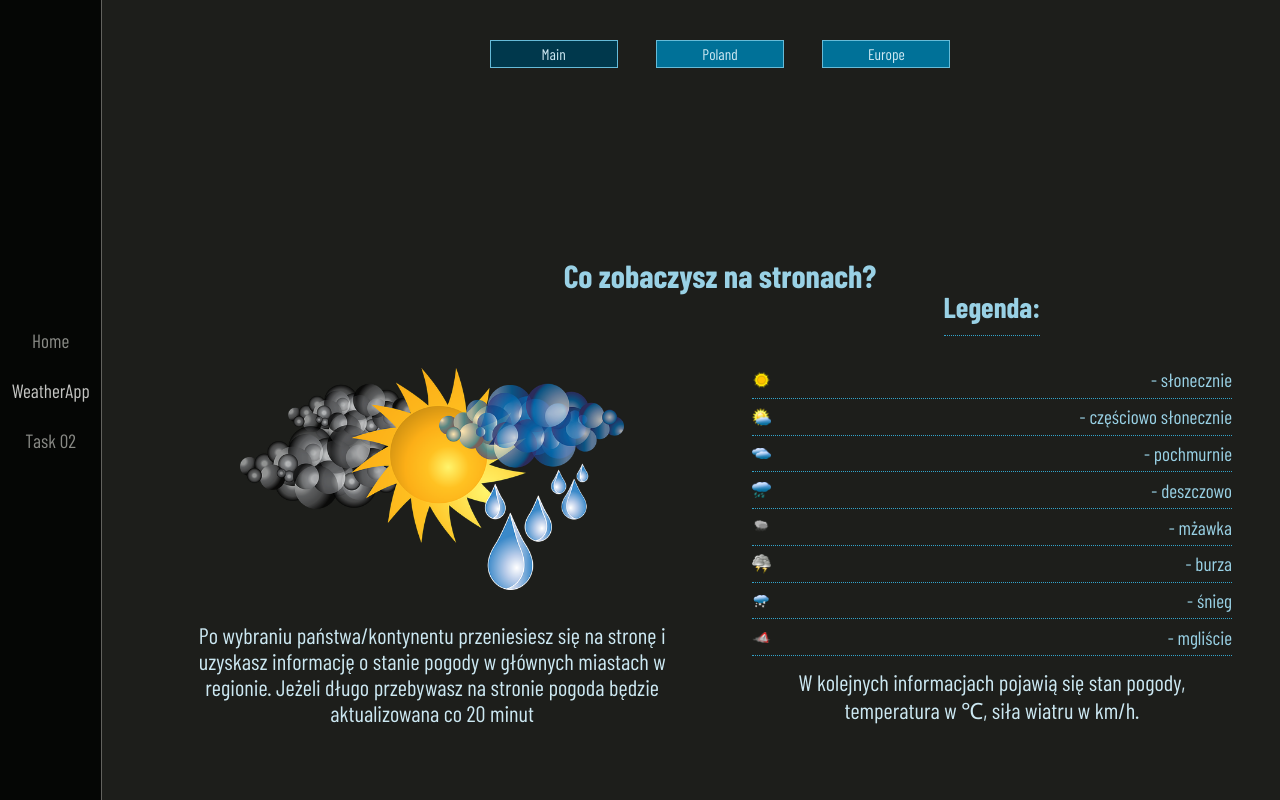
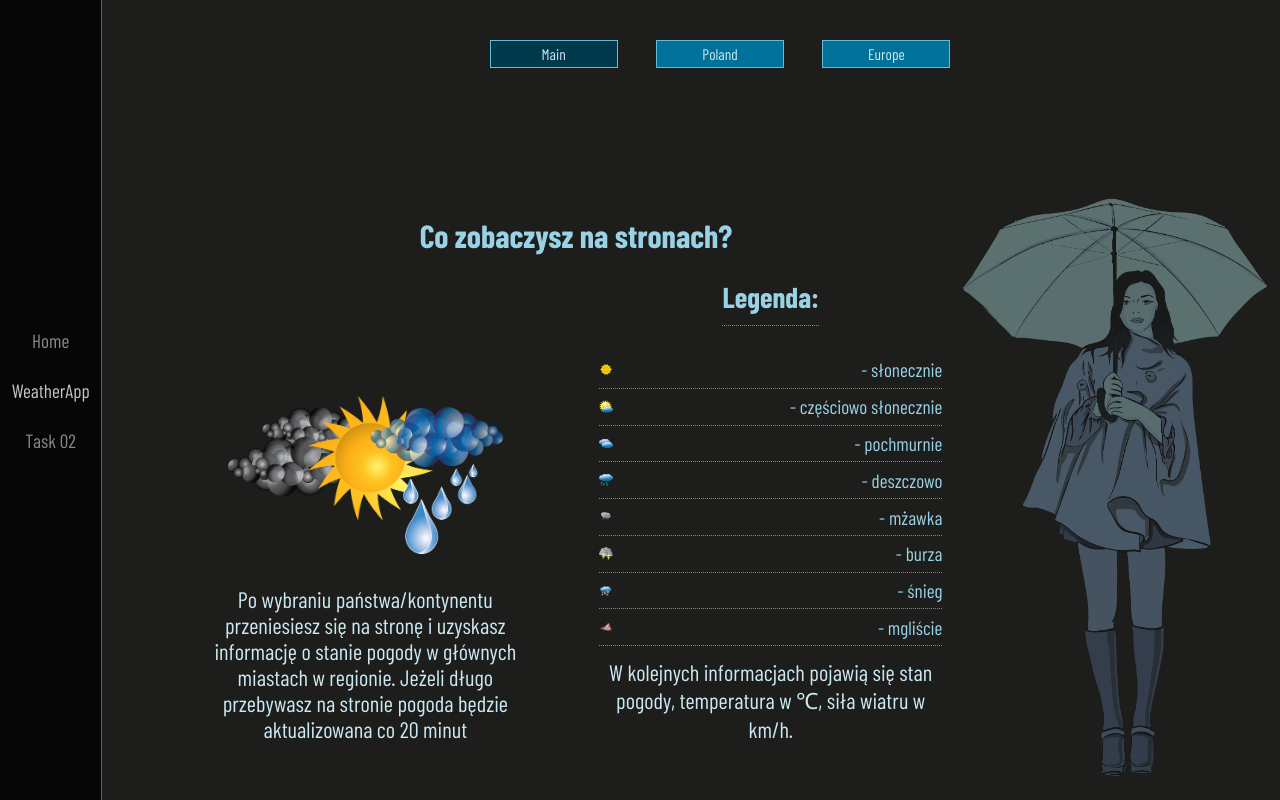
Before and after one commit to Scorpion19702022/01_REACT_VARIOUS_PROJECTS, a React (Create React App) app: page /WeatherApp in a window 1280 px wide. Built offline with nearby package versions, Linux system fonts and the light colour scheme; a web font is replaced by a local one.

Commit message:
added all image for background

```diff
--- a/src/Components/WeatherApp/EuropeWeather.module.css
+++ b/src/Components/WeatherApp/EuropeWeather.module.css
@@ -287,6 +287,10 @@
 	font-weight: 400;
 }
 
+.back_img {
+	display: none;
+}
+
 @media (min-width: 767.98px) {
 	.wrapper {
 		padding-left: 10em;
@@ -391,4 +395,14 @@
 		font-size: 1.1em;
 		font-weight: 700;
 	}
+
+	.back_img {
+		display: block;
+		position: absolute;
+		bottom: 3%;
+		right: 1%;
+		width: 26%;
+		object-fit: cover;
+		opacity: 0.4;
+	}
 }
--- a/src/Components/WeatherApp/EuropeWeather.tsx
+++ b/src/Components/WeatherApp/EuropeWeather.tsx
@@ -10,6 +10,8 @@ import Thunder from './assets/thunderstorm.png'
 import Drizzle from './assets/drizzle.png'
 import Fog from './assets/fog.png'
 import Snow from './assets/snow.png'
+
+import WomanWeather from './assets/back2.png'
 
 import styles from './EuropeWeather.module.css'
 
@@ -82,6 +84,7 @@ const EuropeWeather = () => {
 			</div>
 			<div className={styles.box_content}>
 				<h4 className={styles.count}>Aktualizacja pogody za {refresh} min.</h4>
+				<img className={styles.back_img} src={WomanWeather} alt='woman weather' />
 				<div className={styles.box_map}>
 					<img className={styles.img_europe_map} src={EuropeMap} alt='' />
 				</div>
--- a/src/Components/WeatherApp/PolandWeather.module.css
+++ b/src/Components/WeatherApp/PolandWeather.module.css
@@ -338,7 +338,7 @@
 }
 
 .back_img {
-	opacity: 0;
+	display: none;
 }
 
 @media (min-width: 767.98px) {
@@ -628,9 +628,11 @@
 
 	.back_img {
 		position: absolute;
-		bottom: 4%;
+		display: block;
+		bottom: 3%;
+		right: 1%;
 		width: 26%;
 		object-fit: cover;
-		opacity: 1;
+		opacity: 0.4;
 	}
 }
--- a/src/Components/WeatherApp/PolandWeather.tsx
+++ b/src/Components/WeatherApp/PolandWeather.tsx
@@ -90,7 +90,7 @@ const PolandWeather = () => {
 			</div>
 			<div className={styles.box_content}>
 				<h4 className={styles.count}>Aktualizacja pogody za {refresh} min.</h4>
-				<img className={styles.back_img} src={WomanWeather} alt='' />
+				<img className={styles.back_img} src={WomanWeather} alt='woman weather' />
 				<div className={styles.box_map}>
 					<img className={styles.img_poland_map} src={PolandMap} alt='poland_map' />
 				</div>
--- a/src/Components/WeatherApp/WeatherApp.module.css
+++ b/src/Components/WeatherApp/WeatherApp.module.css
@@ -129,6 +129,10 @@
 	text-align: center;
 }
 
+.back_img {
+	display: none;
+}
+
 @media (min-width: 767.98px) {
 	.wrapper {
 		padding-left: 10em;
@@ -139,8 +143,10 @@
 	}
 
 	.box_info {
-		margin-top: 4em;
-		height: 60%;
+		margin: 4em 18em 0em 0em;
+		height: 70%;
+		width: 74%;
+		display: flex;
 	}
 
 	.main_text {
@@ -154,4 +160,14 @@
 	.other_info {
 		font-size: 1.4em;
 	}
+
+	.back_img {
+		position: absolute;
+		display: block;
+		bottom: 3%;
+		right: 1%;
+		width: 23.75%;
+		object-fit: cover;
+		opacity: 0.4;
+	}
 }
--- a/src/Components/WeatherApp/WeatherApp.tsx
+++ b/src/Components/WeatherApp/WeatherApp.tsx
@@ -11,6 +11,8 @@ import Drizzle from './assets/drizzle.png'
 import Thunder from './assets/thunderstorm.png'
 import Fog from './assets/fog.png'
 import Snow from './assets/snow.png'
+
+import WeatherWoman from './assets/back2.png'
 
 const WeatherApp = () => {
 	return (
@@ -70,6 +72,7 @@ const WeatherApp = () => {
 					</div>
 				</div>
 			</div>
+			<img className={styles.back_img} src={WeatherWoman} alt='woman_weather' />
 		</section>
 	)
 }
```
Also changed, not shown: src/Components/WeatherApp/assets/back2.png.
